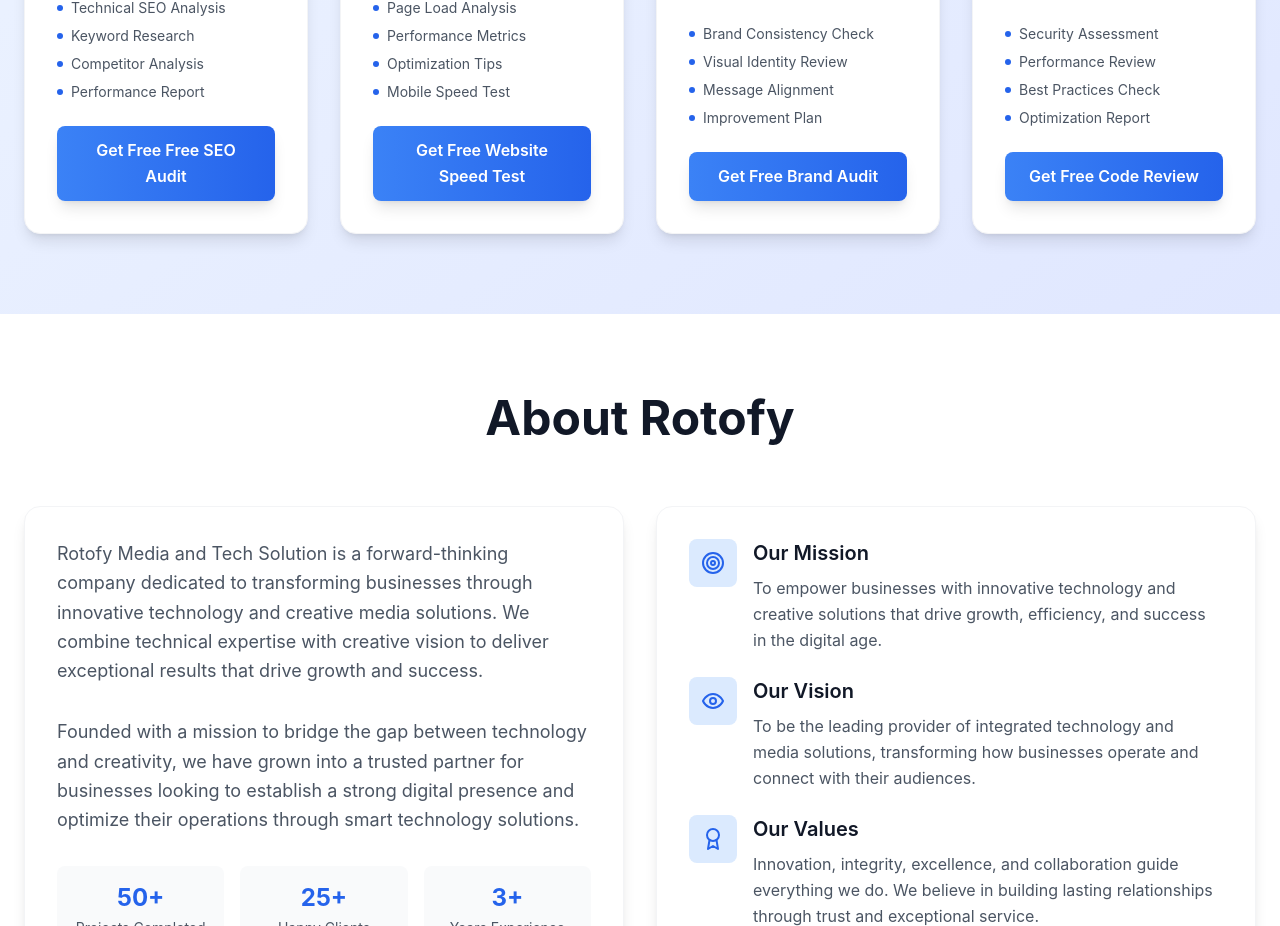
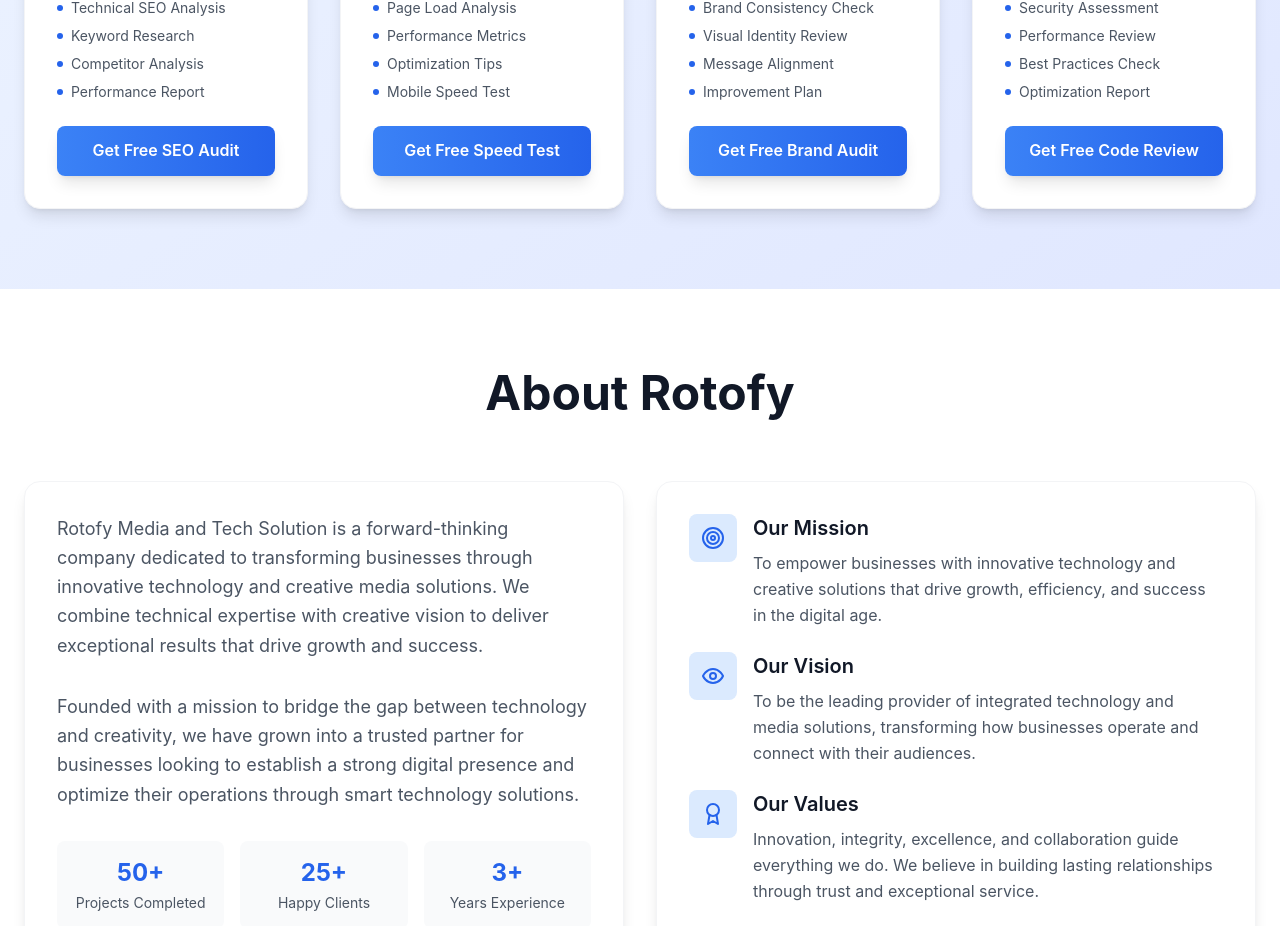
Before and after one commit to abhishekthakur797/Rotofy-media-and-Tech-solutions, a React (Vite) app: page / in a window 1280 px wide. Shown: the part 2976-3902 px from the top of the page. Built offline with nearby package versions, Linux system fonts and the light colour scheme.

Commit message:
Fix Brand Audit button height consistency

```diff
--- a/src/components/FreeTools.tsx
+++ b/src/components/FreeTools.tsx
@@ -134,7 +134,11 @@ const FreeTools = () => {
                   </ul>
 
                   <button className="w-full bg-gradient-to-r from-blue-500 to-blue-600 text-white px-6 py-3 rounded-lg font-semibold hover:from-blue-600 hover:to-blue-700 transition-all duration-300 transform hover:-translate-y-1 shadow-lg hover:shadow-xl mt-auto">
-                    Get Free {tool.title}
+                    {tool.id === 'brand-audit' ? 'Get Free Brand Audit' :
+                     tool.id === 'seo-audit' ? 'Get Free SEO Audit' :
+                     tool.id === 'website-speed' ? 'Get Free Speed Test' :
+                     tool.id === 'code-review' ? 'Get Free Code Review' :
+                     `Get Free ${tool.title}`}
                   </button>
                 </div>
               );
```
